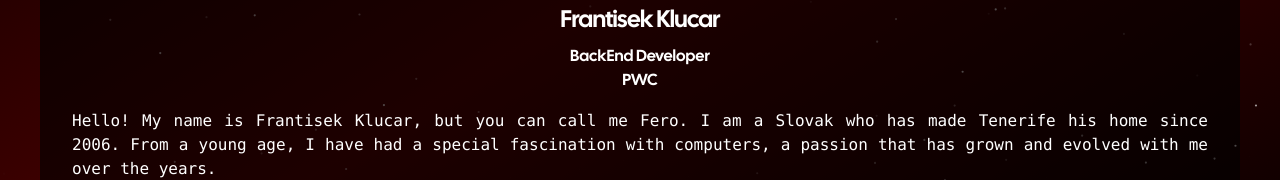
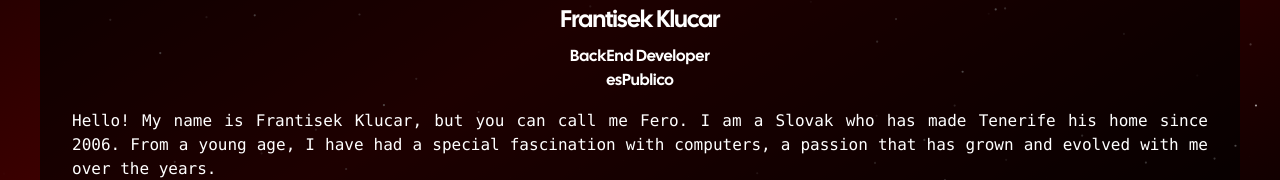
Before and after one commit to wolfero/new_web, a Next.js app: page /about in a window 1280 px wide. Shown: the part 429-609 px from the top of the page. Built offline with nearby package versions, Linux system fonts and the light colour scheme.

Commit message:
📝 update company

```diff
--- a/pages/about/index.tsx
+++ b/pages/about/index.tsx
@@ -24,7 +24,7 @@ export default function About() {
 							Frantisek Klucar
 						</h3>
 						<p>BackEnd Developer</p>
-						<p>PWC</p>
+						<p>esPublico</p>
 					</div>
 					<article className="flex flex-col gap-2 font-mono text-center lg:text-justify">
 						<p>
```
